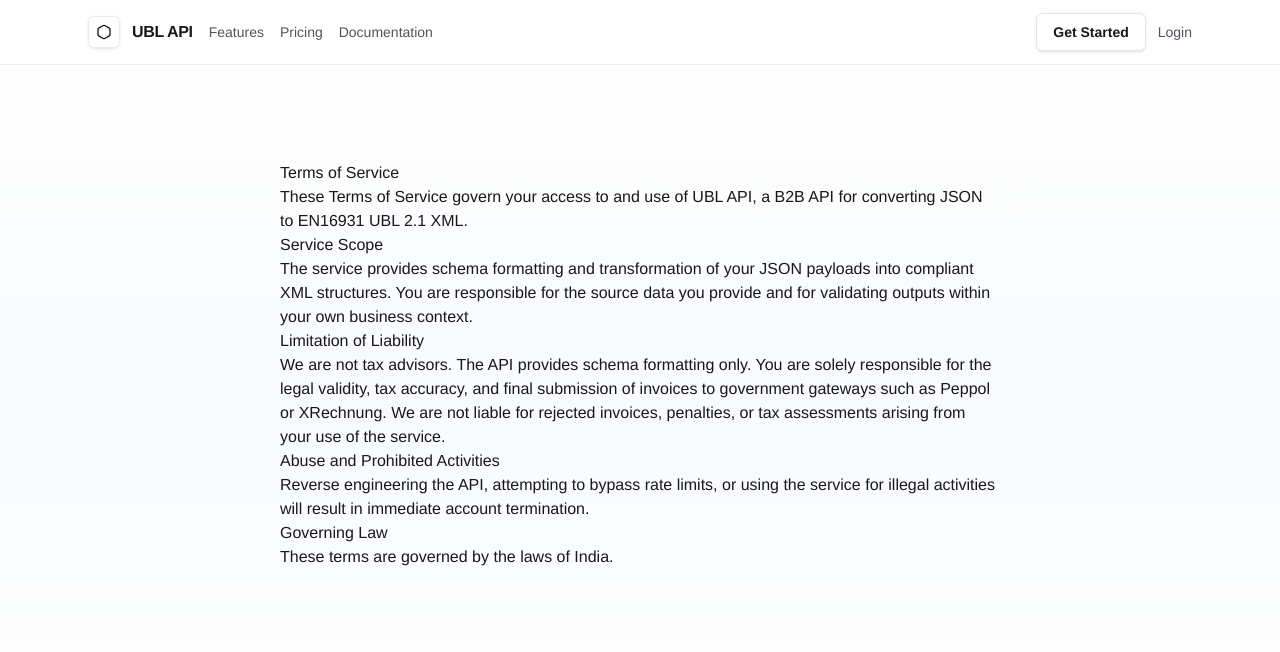
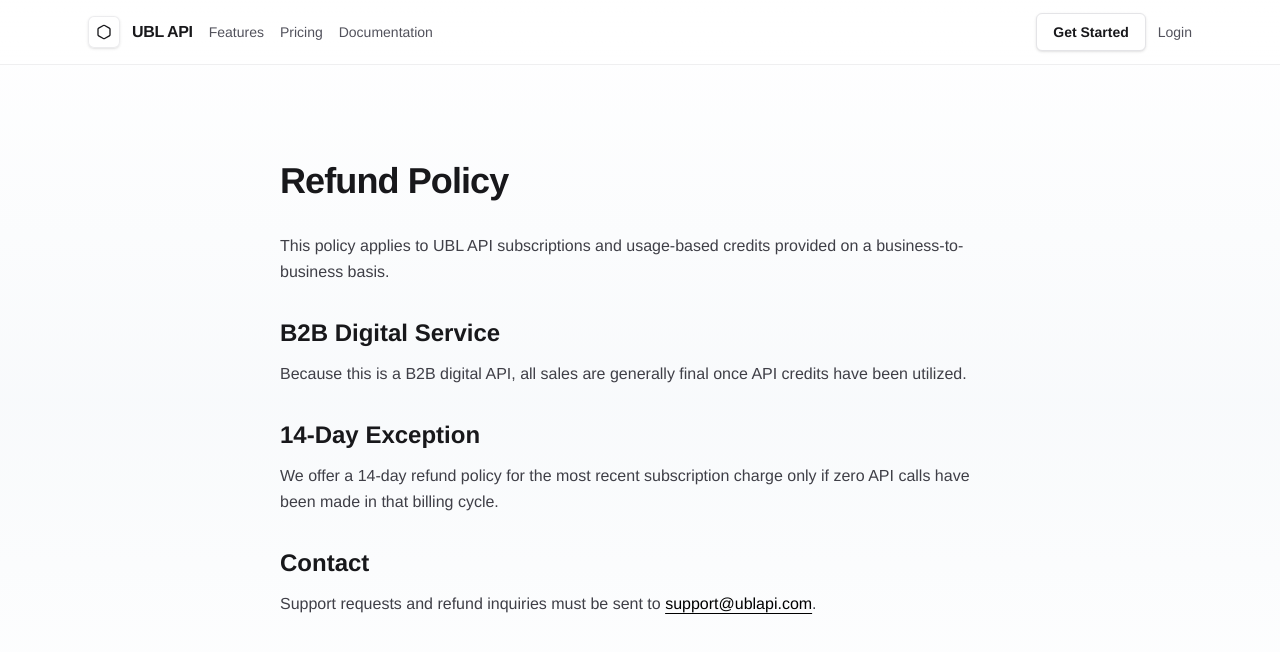
Before and after one commit to devangkakadiya07-debug/PDF-to-XMl, a Next.js app: page /terms in a window 1280 px wide. Shown: the top 652 px of the page. Built offline with nearby package versions, Linux system fonts and the light colour scheme; no server answers.

Commit message:
fix: hardcode layout and typography for legal pages

```diff
--- a/app/privacy/page.tsx
+++ b/app/privacy/page.tsx
@@ -1,28 +1,26 @@
 export default function PrivacyPage() {
   return (
-    <main className="mx-auto max-w-3xl px-6 py-24 prose prose-zinc">
-      <h1>Privacy Policy</h1>
-      <p>
-        This Privacy Policy explains how UBL API processes data for business customers. UBL API
-        acts as a Data Processor and you are the Data Controller for any invoice data you submit.
-      </p>
+    <main className="mx-auto max-w-3xl px-6 py-24 text-zinc-700">
+      <h1 className="mb-8 text-4xl font-bold tracking-tight text-zinc-900">Privacy Policy</h1>
 
-      <h2>In-Memory Processing and Data Storage</h2>
-      <p>
-        UBL API uses in-memory processing only. We receive the JSON payload, generate the XML,
-        and immediately drop the payload. We do not store, log, or train AI on any invoice data,
-        personally identifiable information, or financial records submitted to the API.
-      </p>
+      <div className="space-y-8 text-base leading-relaxed">
+        <p>This Privacy Policy explains how UBL API processes data for business customers. UBL API acts as a Data Processor and you are the Data Controller for any invoice data you submit.</p>
 
-      <h2>Third-Party Services</h2>
-      <p>
-        We use Clerk for user authentication, which processes basic account information such as
-        name and email. We use Paddle as our Merchant of Record for billing. We do not store
-        credit card numbers on our servers.
-      </p>
+        <section>
+          <h2 className="mb-3 text-2xl font-semibold text-zinc-900">In-Memory Processing and Data Storage</h2>
+          <p>UBL API uses in-memory processing only. We receive the JSON payload, generate the XML, and immediately drop the payload. We do not store, log, or train AI on any invoice data, personally identifiable information, or financial records submitted to the API.</p>
+        </section>
 
-      <h2>Contact</h2>
-      <p>If you have questions about this policy or data handling, contact support@ublapi.com.</p>
+        <section>
+          <h2 className="mb-3 text-2xl font-semibold text-zinc-900">Third-Party Services</h2>
+          <p>We use Clerk for user authentication, which processes basic account information such as name and email. We use Paddle as our Merchant of Record for billing. We do not store credit card numbers on our servers.</p>
+        </section>
+
+        <section>
+          <h2 className="mb-3 text-2xl font-semibold text-zinc-900">Contact</h2>
+          <p>If you have questions about this policy or data handling, contact <a href="mailto:support@ublapi.com" className="font-medium text-black underline underline-offset-4">support@ublapi.com</a>.</p>
+        </section>
+      </div>
     </main>
   );
 }
--- a/app/refund/page.tsx
+++ b/app/refund/page.tsx
@@ -1,26 +1,26 @@
 export default function RefundPage() {
   return (
-    <main className="mx-auto max-w-3xl px-6 py-24 prose prose-zinc">
-      <h1>Refund Policy</h1>
-      <p>
-        This policy applies to UBL API subscriptions and usage-based credits provided on a
-        business-to-business basis.
-      </p>
+    <main className="mx-auto max-w-3xl px-6 py-24 text-zinc-700">
+      <h1 className="mb-8 text-4xl font-bold tracking-tight text-zinc-900">Refund Policy</h1>
 
-      <h2>B2B Digital Service</h2>
-      <p>
-        Because this is a B2B digital API, all sales are generally final once API credits have
-        been utilized.
-      </p>
+      <div className="space-y-8 text-base leading-relaxed">
+        <p>This policy applies to UBL API subscriptions and usage-based credits provided on a business-to-business basis.</p>
 
-      <h2>14-Day Exception</h2>
-      <p>
-        We offer a 14-day refund policy for the most recent subscription charge only if zero API
-        calls have been made in that billing cycle.
-      </p>
+        <section>
+          <h2 className="mb-3 text-2xl font-semibold text-zinc-900">B2B Digital Service</h2>
+          <p>Because this is a B2B digital API, all sales are generally final once API credits have been utilized.</p>
+        </section>
 
-      <h2>Contact</h2>
-      <p>Support requests and refund inquiries must be sent to support@ublapi.com.</p>
+        <section>
+          <h2 className="mb-3 text-2xl font-semibold text-zinc-900">14-Day Exception</h2>
+          <p>We offer a 14-day refund policy for the most recent subscription charge only if zero API calls have been made in that billing cycle.</p>
+        </section>
+
+        <section>
+          <h2 className="mb-3 text-2xl font-semibold text-zinc-900">Contact</h2>
+          <p>Support requests and refund inquiries must be sent to <a href="mailto:support@ublapi.com" className="font-medium text-black underline underline-offset-4">support@ublapi.com</a>.</p>
+        </section>
+      </div>
     </main>
   );
 }
--- a/app/terms/page.tsx
+++ b/app/terms/page.tsx
@@ -1,35 +1,26 @@
-export default function TermsPage() {
+export default function RefundPage() {
   return (
-    <main className="mx-auto max-w-3xl px-6 py-24 prose prose-zinc">
-      <h1>Terms of Service</h1>
-      <p>
-        These Terms of Service govern your access to and use of UBL API, a B2B API for converting
-        JSON to EN16931 UBL 2.1 XML.
-      </p>
+    <main className="mx-auto max-w-3xl px-6 py-24 text-zinc-700">
+      <h1 className="mb-8 text-4xl font-bold tracking-tight text-zinc-900">Refund Policy</h1>
 
-      <h2>Service Scope</h2>
-      <p>
-        The service provides schema formatting and transformation of your JSON payloads into
-        compliant XML structures. You are responsible for the source data you provide and for
-        validating outputs within your own business context.
-      </p>
+      <div className="space-y-8 text-base leading-relaxed">
+        <p>This policy applies to UBL API subscriptions and usage-based credits provided on a business-to-business basis.</p>
 
-      <h2>Limitation of Liability</h2>
-      <p>
-        We are not tax advisors. The API provides schema formatting only. You are solely
-        responsible for the legal validity, tax accuracy, and final submission of invoices to
-        government gateways such as Peppol or XRechnung. We are not liable for rejected invoices,
-        penalties, or tax assessments arising from your use of the service.
-      </p>
+        <section>
+          <h2 className="mb-3 text-2xl font-semibold text-zinc-900">B2B Digital Service</h2>
+          <p>Because this is a B2B digital API, all sales are generally final once API credits have been utilized.</p>
+        </section>
 
-      <h2>Abuse and Prohibited Activities</h2>
-      <p>
-        Reverse engineering the API, attempting to bypass rate limits, or using the service for
-        illegal activities will result in immediate account termination.
-      </p>
+        <section>
+          <h2 className="mb-3 text-2xl font-semibold text-zinc-900">14-Day Exception</h2>
+          <p>We offer a 14-day refund policy for the most recent subscription charge only if zero API calls have been made in that billing cycle.</p>
+        </section>
 
-      <h2>Governing Law</h2>
-      <p>These terms are governed by the laws of India.</p>
+        <section>
+          <h2 className="mb-3 text-2xl font-semibold text-zinc-900">Contact</h2>
+          <p>Support requests and refund inquiries must be sent to <a href="mailto:support@ublapi.com" className="font-medium text-black underline underline-offset-4">support@ublapi.com</a>.</p>
+        </section>
+      </div>
     </main>
   );
 }
```
